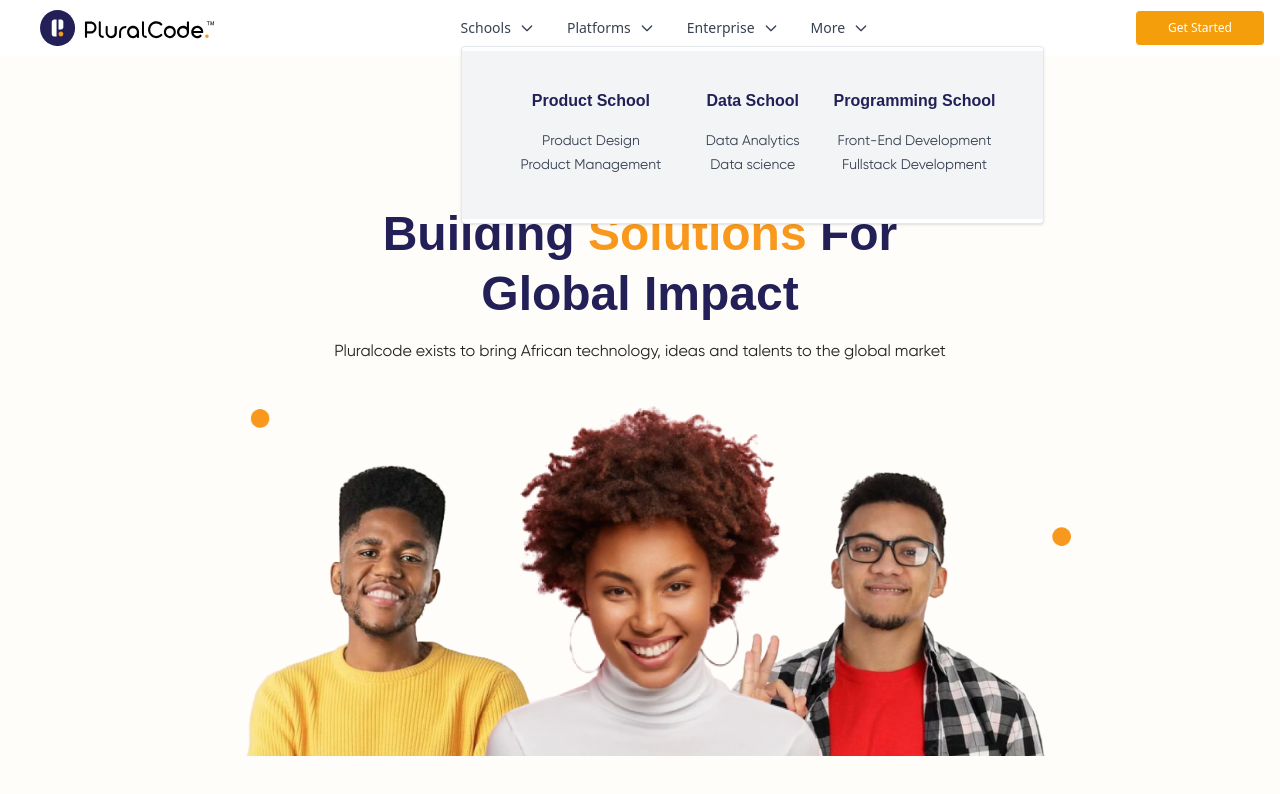
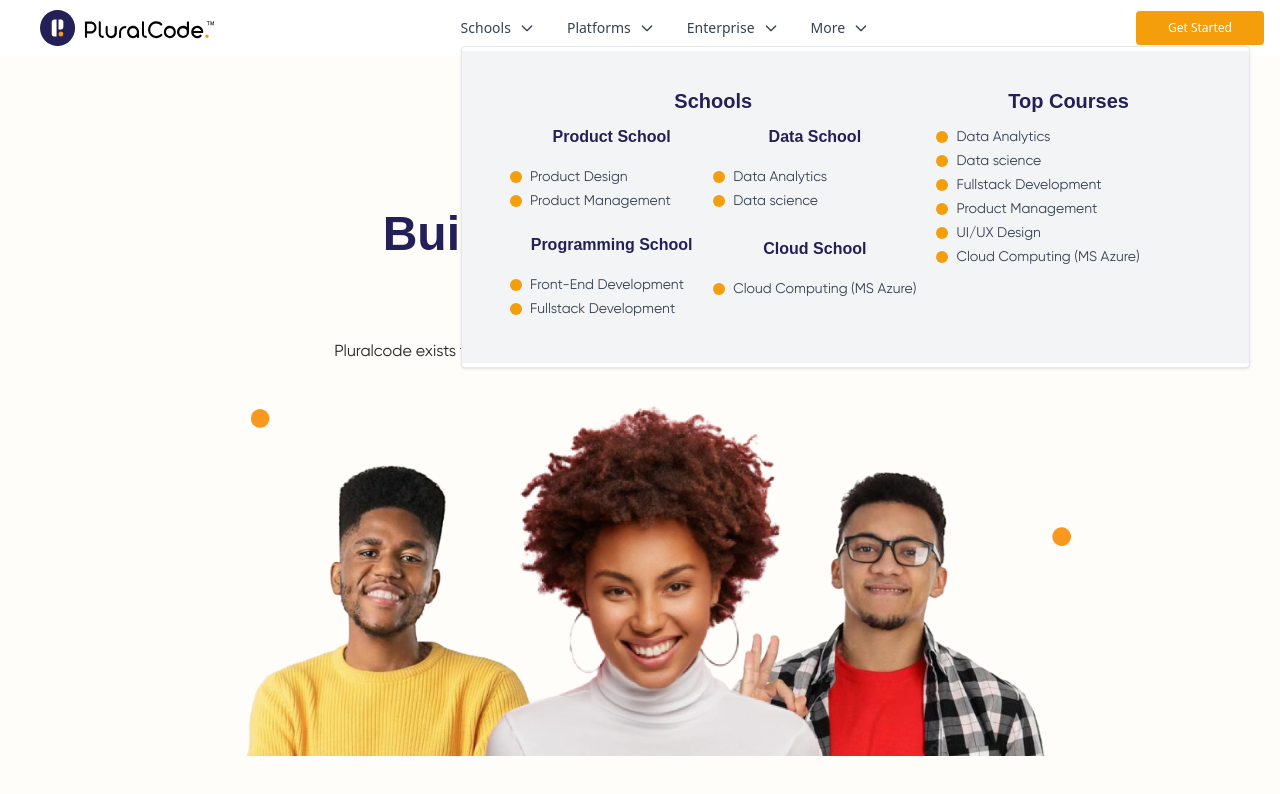
Before and after one commit to emeraldhycient/pluralcode, a React (Vite) app: page /about in a window 1280 px wide. Both pictures are taken after a click on the button "Schools". Shown: the top 794 px of the page. Built offline with nearby package versions, Linux system fonts and the light colour scheme.

Commit message:
[update on the navbar

```diff
--- a/src/components/header/SchoolDropDown.jsx
+++ b/src/components/header/SchoolDropDown.jsx
@@ -2,17 +2,27 @@ import React from "react";
 
 function SchoolDropDown() {
   return (
-    <div className="grid grid-cols-2 md:grid-cols-3 p-0 m-0 md:p-8">
+    <div className="grid grid-cols-2 md:grid-cols-5 p-0 m-0 md:p-8 gap-5">
+      <div className="col-span-3">
+        <h1 className="text-[20px] font-bold  font-gilroy  w-full  text-[#222057] mb-2 md:mb-4 ">
+          Schools
+        </h1>
+        <div className=" grid grid-cols-2 md:grid-cols-2">
           <div className="flex justify-center items-center flex-col">
             <h1 className="text-[16px] font-bold  font-gilroy  w-full  text-[#222057] mb-2 md:mb-4 ">
               <a href="/schools/product">Product School</a>
             </h1>
             <ul className="w-full">
-          <li className="font-gilroyregular text-[14px] my-1">
+              <li className="font-gilroyregular text-[14px] my-1 flex items-center">
+                <div className="h-3 w-3 rounded-full bg-amber-500 mr-2"></div>
+
                 <a href="/schools/product/product-design">Product Design</a>
               </li>
-          <li className="font-gilroyregular text-[14px] my-1">
-            <a href="/schools/product/product-management">Product Management</a>
+              <li className="font-gilroyregular text-[14px] my-1 flex items-center">
+                <div className="h-3 w-3 rounded-full bg-amber-500 mr-2"></div>
+                <a href="/schools/product/product-management">
+                  Product Management
+                </a>
               </li>
             </ul>
           </div>
@@ -21,29 +31,82 @@ function SchoolDropDown() {
               <a href="/schools/data">Data School</a>
             </h1>
             <ul className="w-full">
-          <li className="font-gilroyregular text-[14px] my-1">
+              <li className="font-gilroyregular text-[14px] my-1 flex items-center">
+                <div className="h-3 w-3 rounded-full bg-amber-500 mr-2"></div>
                 <a href="/schools/data/data-analytics">Data Analytics</a>
               </li>
-          <li className="font-gilroyregular text-[14px] my-1">
+              <li className="font-gilroyregular text-[14px] my-1 flex items-center">
+                <div className="h-3 w-3 rounded-full bg-amber-500 mr-2"></div>
                 <a href="/schools/data/data-science">Data science</a>
               </li>
             </ul>
           </div>
-      <div className="flex justify-center items-center flex-col mt-5 md:mt-0">
+          <div className="flex justify-center items-center flex-col mt-5 md:mt-5">
             <h1 className="text-[16px] font-bold  font-gilroy  w-full  text-[#222057] mb-2 md:mb-4 ">
               <a href="/schools/programming">Programming School</a>
             </h1>
             <ul className="w-full">
-          <li className="font-gilroyregular text-[14px] my-1">
+              <li className="font-gilroyregular text-[14px] my-1 flex items-center">
+                <div className="h-3 w-3 rounded-full bg-amber-500 mr-2"></div>
                 <a href="/schools/programming/frontend-development">
                   Front-End Development
                 </a>
               </li>
 
-          <li className="font-gilroyregular text-[14px] my-1">
+              <li className="font-gilroyregular text-[14px] my-1 flex items-center">
+                <div className="h-3 w-3 rounded-full bg-amber-500 mr-2"></div>
                 <a href="/schools/programming/fullstack-development">
                   Fullstack Development
                 </a>
+              </li>
+            </ul>
+          </div>
+          <div className="flex justify-center items-center flex-col mt-5 md:mt-5">
+            <h1 className="text-[16px] font-bold  font-gilroy  w-full  text-[#222057] mb-2 md:mb-4 ">
+              <a href="/schools/cloud">Cloud School</a>
+            </h1>
+            <ul className="w-full">
+              <li className="font-gilroyregular text-[14px] my-1 flex items-center">
+                <div className="h-3 w-3 rounded-full bg-amber-500 mr-2"></div>
+                <a href="/schools/cloud/azure">Cloud Computing (MS Azure)</a>
+              </li>
+              <li className="font-gilroyregular text-[14px] my-1 flex items-center">
+                <div className="h-3 w-3 rounded-full mr-2"></div>
+              </li>
+            </ul>
+          </div>
+        </div>
+      </div>
+      <div className="col-span-2">
+        <h1 className="text-[20px] font-bold  font-gilroy  w-full  text-[#222057] mb-2 md:mb-4 ">
+          Top Courses
+        </h1>
+        <ul className="w-full">
+          <li className="font-gilroyregular text-[14px] my-1 flex items-center">
+            <div className="h-3 w-3 rounded-full bg-amber-500 mr-2"></div>
+            <a href="/schools/data/data-analytics">Data Analytics</a>
+          </li>
+          <li className="font-gilroyregular text-[14px] my-1 flex items-center">
+            <div className="h-3 w-3 rounded-full bg-amber-500 mr-2"></div>
+            <a href="/schools/data/data-science">Data science</a>
+          </li>
+          <li className="font-gilroyregular text-[14px] my-1 flex items-center">
+            <div className="h-3 w-3 rounded-full bg-amber-500 mr-2"></div>
+            <a href="/schools/programming/fullstack-development">
+              Fullstack Development
+            </a>
+          </li>
+          <li className="font-gilroyregular text-[14px] my-1 flex items-center">
+            <div className="h-3 w-3 rounded-full bg-amber-500 mr-2"></div>
+            <a href="/schools/product/product-management">Product Management</a>
+          </li>{" "}
+          <li className="font-gilroyregular text-[14px] my-1 flex items-center">
+            <div className="h-3 w-3 rounded-full bg-amber-500 mr-2"></div>
+            <a href="/schools/product/product-design">UI/UX Design</a>
+          </li>
+          <li className="font-gilroyregular text-[14px] my-1 flex items-center">
+            <div className="h-3 w-3 rounded-full bg-amber-500 mr-2"></div>
+            <a href="/schools/cloud/azure">Cloud Computing (MS Azure)</a>
           </li>
         </ul>
       </div>
```
Lines whose indentation alone changed are shown as unchanged.
